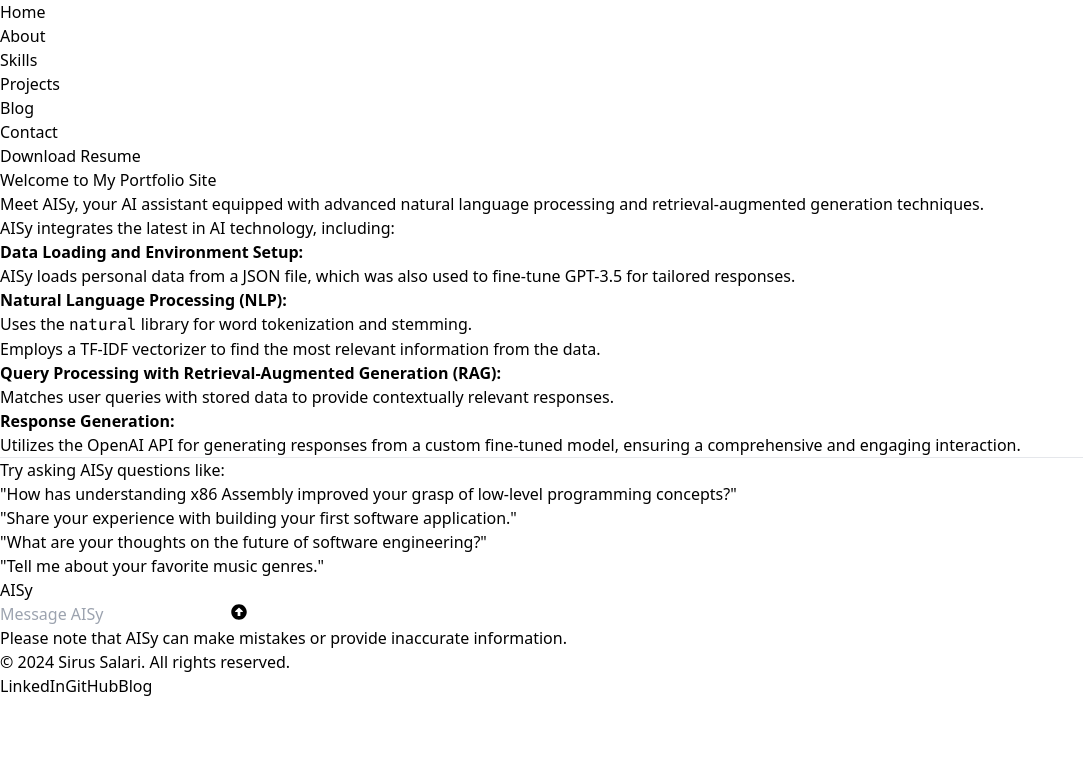
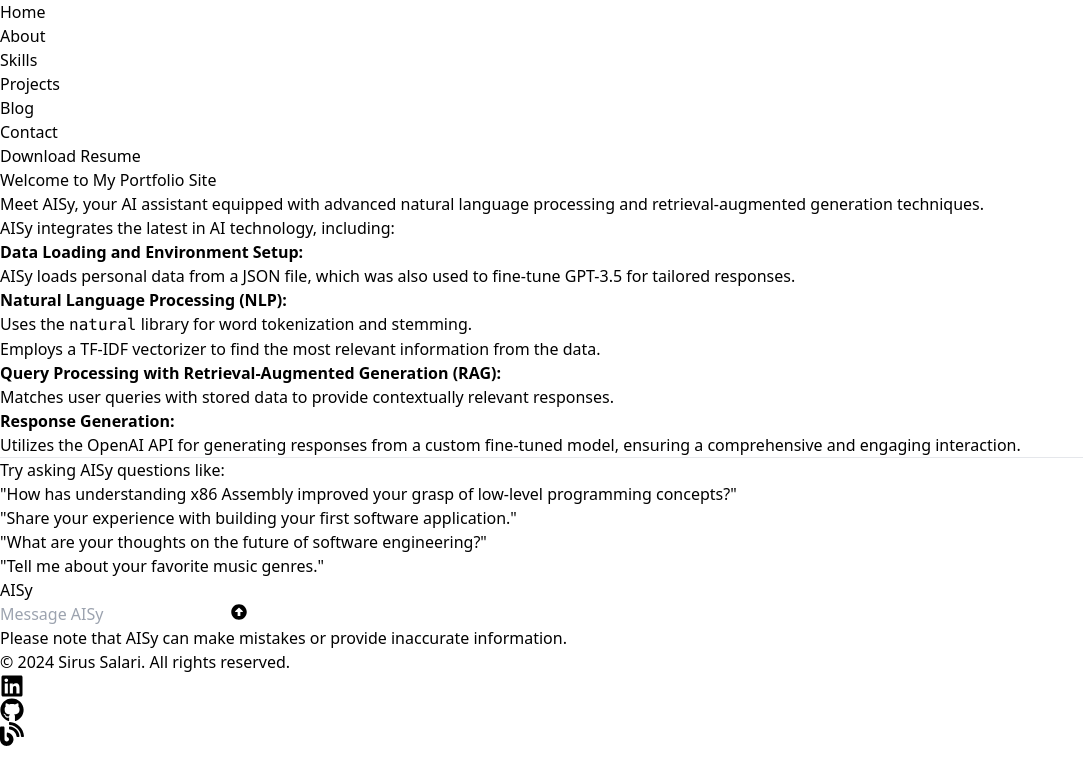
Before and after one commit to sirus-the-beaver/sirussalari, a React (Vite) app in the folder client/: page / in a window 1280 px wide. Shown: the top 784 px of the page, without its empty margins (0-1083 px from the left). Built offline with nearby package versions, Linux system fonts and the light colour scheme.

Commit message:
Update styling for footer component

```diff
--- a/client/src/components/Footer.jsx
+++ b/client/src/components/Footer.jsx
@@ -1,16 +1,23 @@
 import React from 'react';
+import { FaLinkedin, FaGithub, FaBlog } from 'react-icons/fa';
 
 export default function Footer () {
     const currentYear = new Date().getFullYear();
 
     return (
-        <footer className="py-4 bg-gray-900 dark:bg-gray-800">
-            <div className="container mx-auto px-4">
-                <p className="text-white text-center">&copy; {currentYear} Sirus Salari. All rights reserved.</p>
-                <div className="flex justify-center mt-4">
-                    <a href='https://www.linkedin.com/in/salari-insite/' target='_blank' rel='noopener noreferrer' className="text-white mx-2" aria-label="LinkedIn">LinkedIn</a>
-                    <a href='https://github.com/sirus-the-beaver' target='_blank' rel='noopener noreferrer' className="text-white mx-2" aria-label="GitHub">GitHub</a>
-                    <a href='https://scrappedscript.com/' target='_blank' rel='noopener noreferrer' className="text-white mx-2" aria-label="Blog">Blog</a>
+        <footer className="py-6 bg-gradient-to-r from-gray-800 to-gray-900 text-white">
+            <div className="container mx-auto px-4 text-center">
+                <p className="mb-4">&copy; {currentYear} Sirus Salari. All rights reserved.</p>
+                <div className="flex justify-center space-x-4">
+                    <a href='https://www.linkedin.com/in/salari-insite/' target='_blank' rel='noopener noreferrer' className="hover:text-blue-500 transition-colors duration-300" aria-label="LinkedIn">
+                        <FaLinkedin size={24} />
+                    </a>
+                    <a href='https://github.com/sirus-the-beaver' target='_blank' rel='noopener noreferrer' className="hover:text-gray-400 transition-colors duration-300" aria-label="GitHub">
+                        <FaGithub size={24} />
+                    </a>
+                    <a href='https://scrappedscript.com/' target='_blank' rel='noopener noreferrer' className="hover:text-yellow-500 transition-colors duration-300" aria-label="Blog">
+                        <FaBlog size={24} />
+                    </a>
                 </div>
             </div>
         </footer>
```
